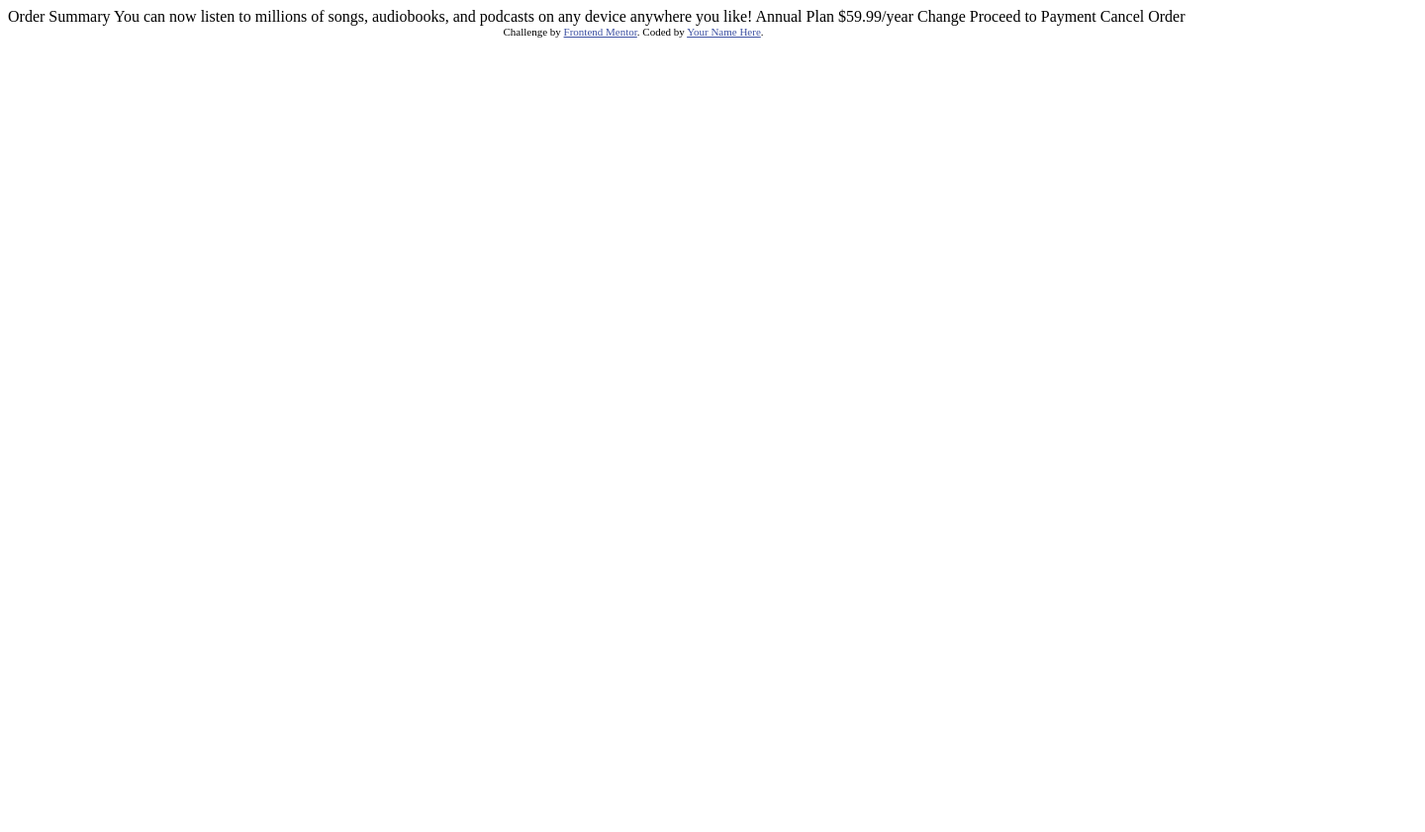
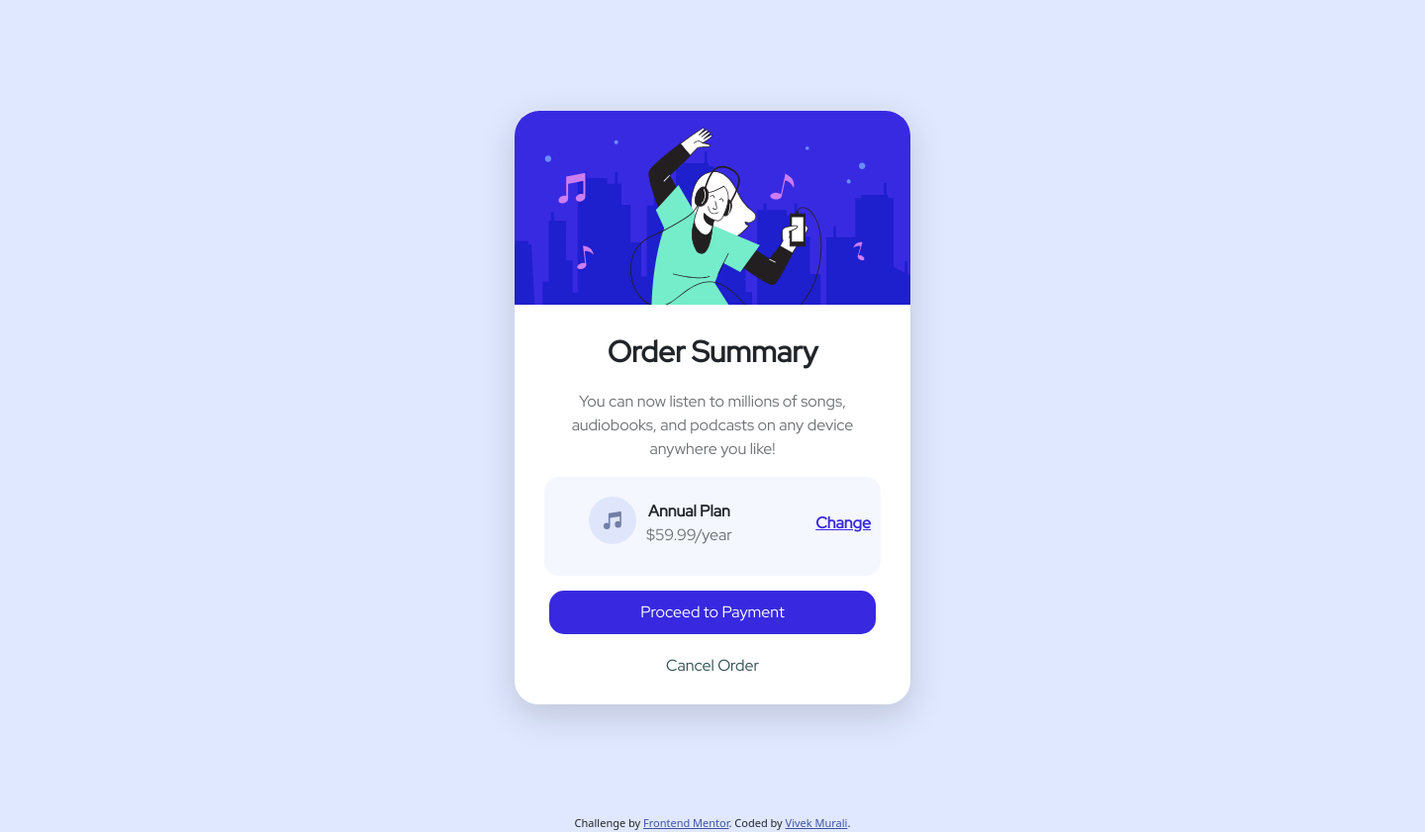
Before and after one commit to vivmurali/Order-Summary-Page, a plain HTML site: page index.html in a window 1280 px wide. Shown: the whole page at 99% size, 1440 px wide, since content can reach past the window. Before the commit the page ends 800 px from the top, so only its background shows below. Drawn offline with nearby package versions, Linux system fonts and the light colour scheme; files whose address does not match are found by name.

Commit message:
Update-1-HTML

```diff
--- a/index.html
+++ b/index.html
@@ -3,8 +3,14 @@
 <head>
   <meta charset="UTF-8">
   <meta name="viewport" content="width=device-width, initial-scale=1.0"> <!-- displays site properly based on user's device -->
-
+  <link rel="preconnect" href="https://fonts.googleapis.com">
+<link rel="preconnect" href="https://fonts.gstatic.com" crossorigin>
+<link rel="preconnect" href="https://fonts.googleapis.com">
+<link rel="preconnect" href="https://fonts.gstatic.com" crossorigin>
+<link href="https://fonts.googleapis.com/css2?family=Red+Hat+Display&display=swap" rel="stylesheet">
   <link rel="icon" type="image/png" sizes="32x32" href="./images/favicon-32x32.png">
+  <link href="https://cdn.jsdelivr.net/npm/bootstrap@5.1.3/dist/css/bootstrap.min.css" rel="stylesheet" integrity="sha384-1BmE4kWBq78iYhFldvKuhfTAU6auU8tT94WrHftjDbrCEXSU1oBoqyl2QvZ6jIW3" crossorigin="anonymous">
+  <link rel="stylesheet" href="styles.css">
 
   <title>Frontend Mentor | Order summary card</title>
 
@@ -16,22 +22,37 @@
 </head>
 <body>
 
-  Order Summary
+  <script src="https://cdn.jsdelivr.net/npm/bootstrap@5.1.3/dist/js/bootstrap.bundle.min.js" integrity="sha384-ka7Sk0Gln4gmtz2MlQnikT1wXgYsOg+OMhuP+IlRH9sENBO0LRn5q+8nbTov4+1p" crossorigin="anonymous"></script>
 
-  You can now listen to millions of songs, audiobooks, and podcasts on any
-  device anywhere you like!
+<div class="main">
+  <div class="parastyles">
+    <img id="hero" src="C:\Users\ADMIN\Desktop\order-summary-component-main\images\illustration-hero.svg" alt="">
+  <p id="ordersum"><b>Order Summary</b></p>
 
-  Annual Plan
-  $59.99/year
+  <p id="para">You can now listen to millions of songs, audiobooks, and podcasts on any
+    device anywhere you like!</p>
 
-  Change
+  <div class="boxtwo">
+   <img id="music" src="C:\Users\ADMIN\Desktop\order-summary-component-main\images\icon-music.svg" alt="">
+   <div class="para">
+  <b>Annual Plan</b><br>
+  <p id="money">$59.99/year</p>
+</div>
+  <b ><a id="change" href="">Change</a></b>
 
-  Proceed to Payment
-  Cancel Order
+
+
+  </div>
+
+  <button id="button1">Proceed to Payment</button><br>
+  <button id="button2">Cancel Order</button>
+</div>
+</div>
+
 
   <div class="attribution">
     Challenge by <a href="https://www.frontendmentor.io?ref=challenge" target="_blank">Frontend Mentor</a>.
-    Coded by <a href="#">Your Name Here</a>.
+    Coded by <a href="#">Vivek Murali</a>.
   </div>
 </body>
 </html>
```
